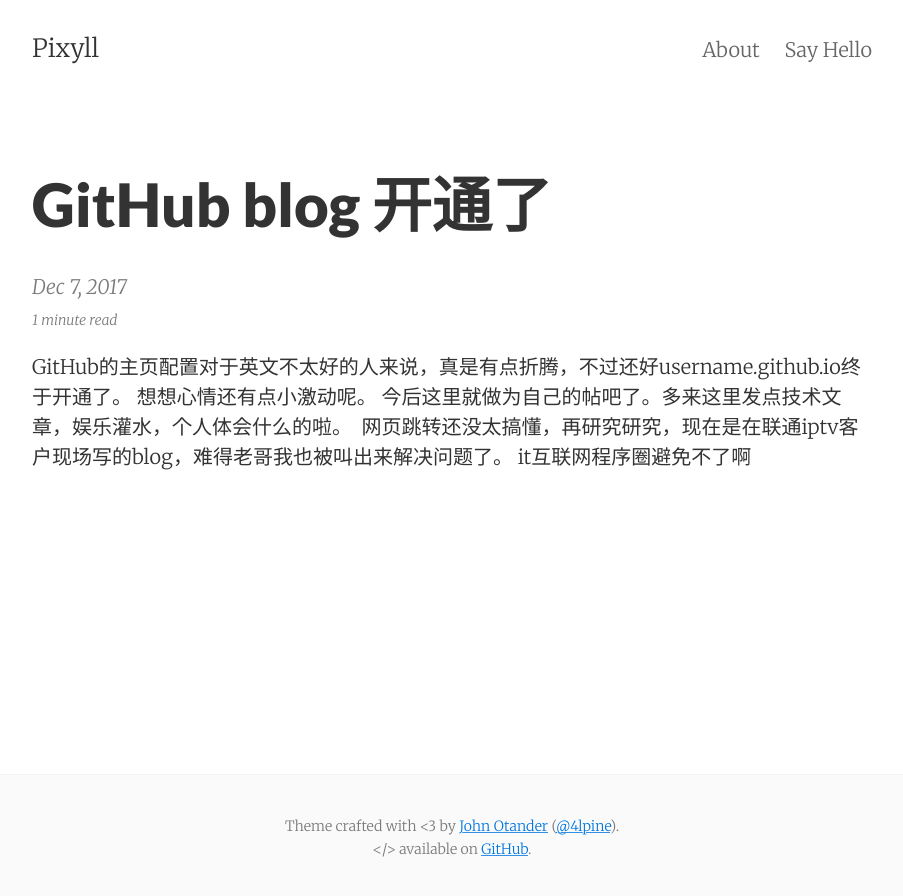
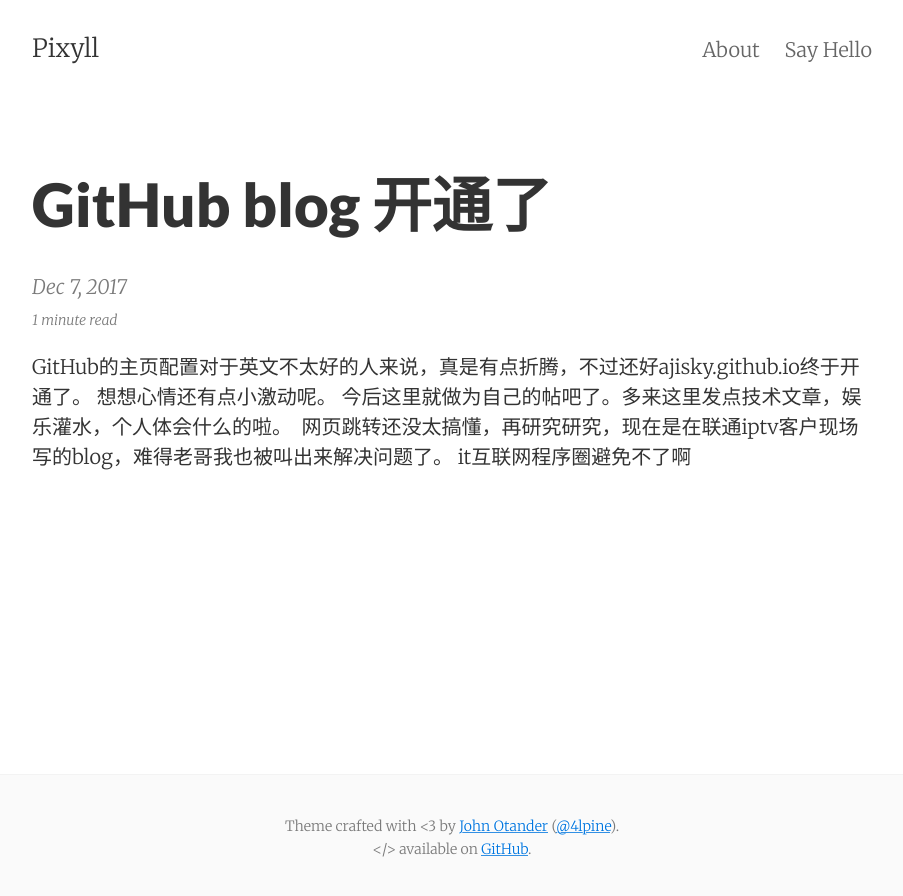
Before and after one commit to ajisky/ajisky.github.io, a Jekyll site: the page built from _posts/2017-12-07-GitHub blog 开通了.md, in a window 1280 px wide. Shown: the top 896 px of the page, without its empty margins (188-1091 px from the left). Built offline with Jekyll 4.4.1, drawn with Linux system fonts in a browser that asks for light colours; part of the change alters nothing that is shown.

Commit message:
Update 2017-12-07-GitHub blog 开通了.md

```diff
--- a/_posts/2017-12-07-GitHub blog 开通了.md
+++ b/_posts/2017-12-07-GitHub blog 开通了.md
@@ -2,11 +2,11 @@
 layout:     post
 title:      GitHub blog 开通了
 date:       2017-12-07 11:21:29
-summary:    This is an empty post to illustrate the pagination component with Pixyll.
+summary:    github 第一博.
 categories: jekyll pixyll
 ---
 
-  GitHub的主页配置对于英文不太好的人来说，真是有点折腾，不过还好username.github.io终于开通了。
+  GitHub的主页配置对于英文不太好的人来说，真是有点折腾，不过还好ajisky.github.io终于开通了。
   想想心情还有点小激动呢。
   今后这里就做为自己的帖吧了。多来这里发点技术文章，娱乐灌水，个人体会什么的啦。
   网页跳转还没太搞懂，再研究研究，现在是在联通iptv客户现场写的blog，难得老哥我也被叫出来解决问题了。
```
